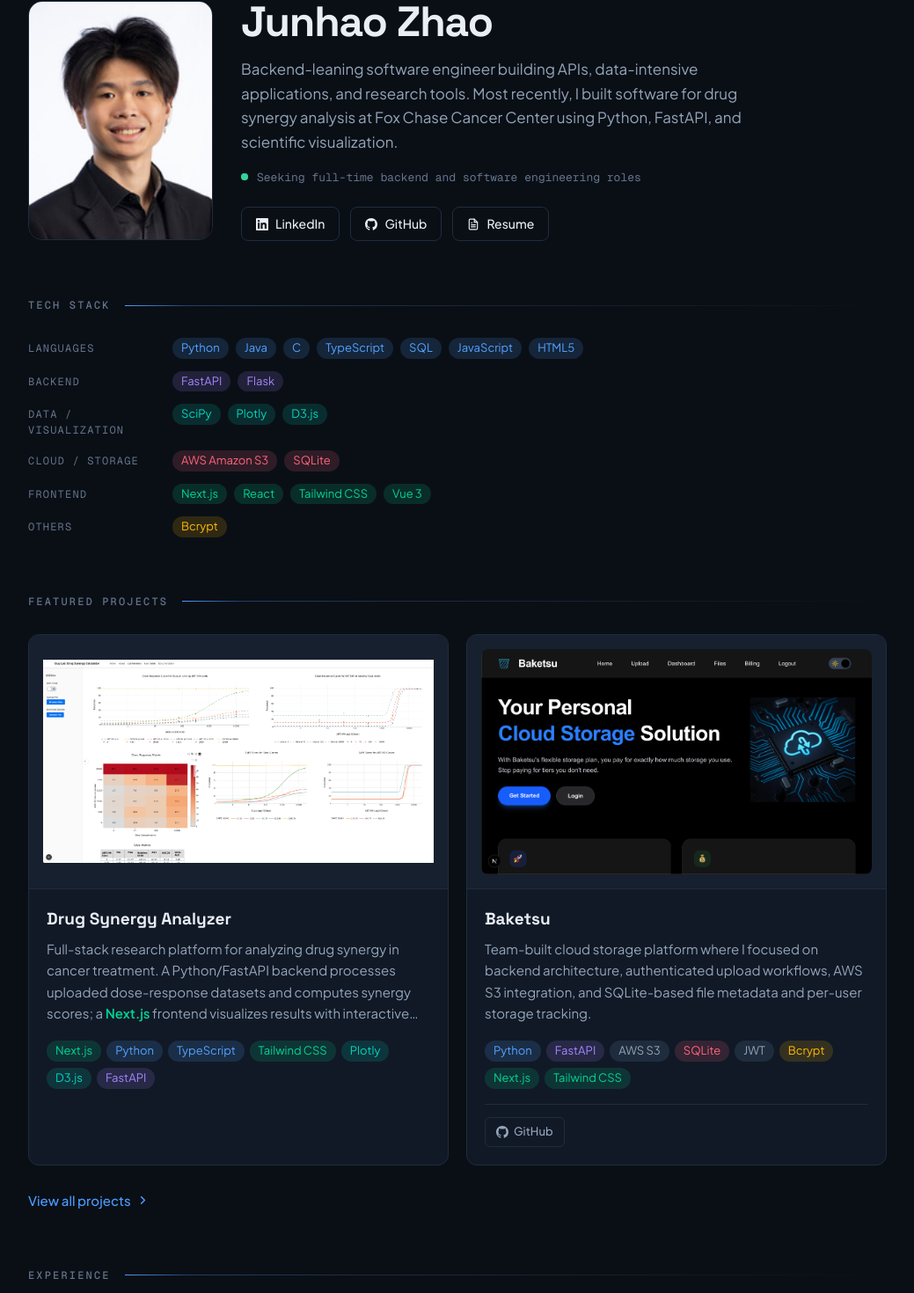
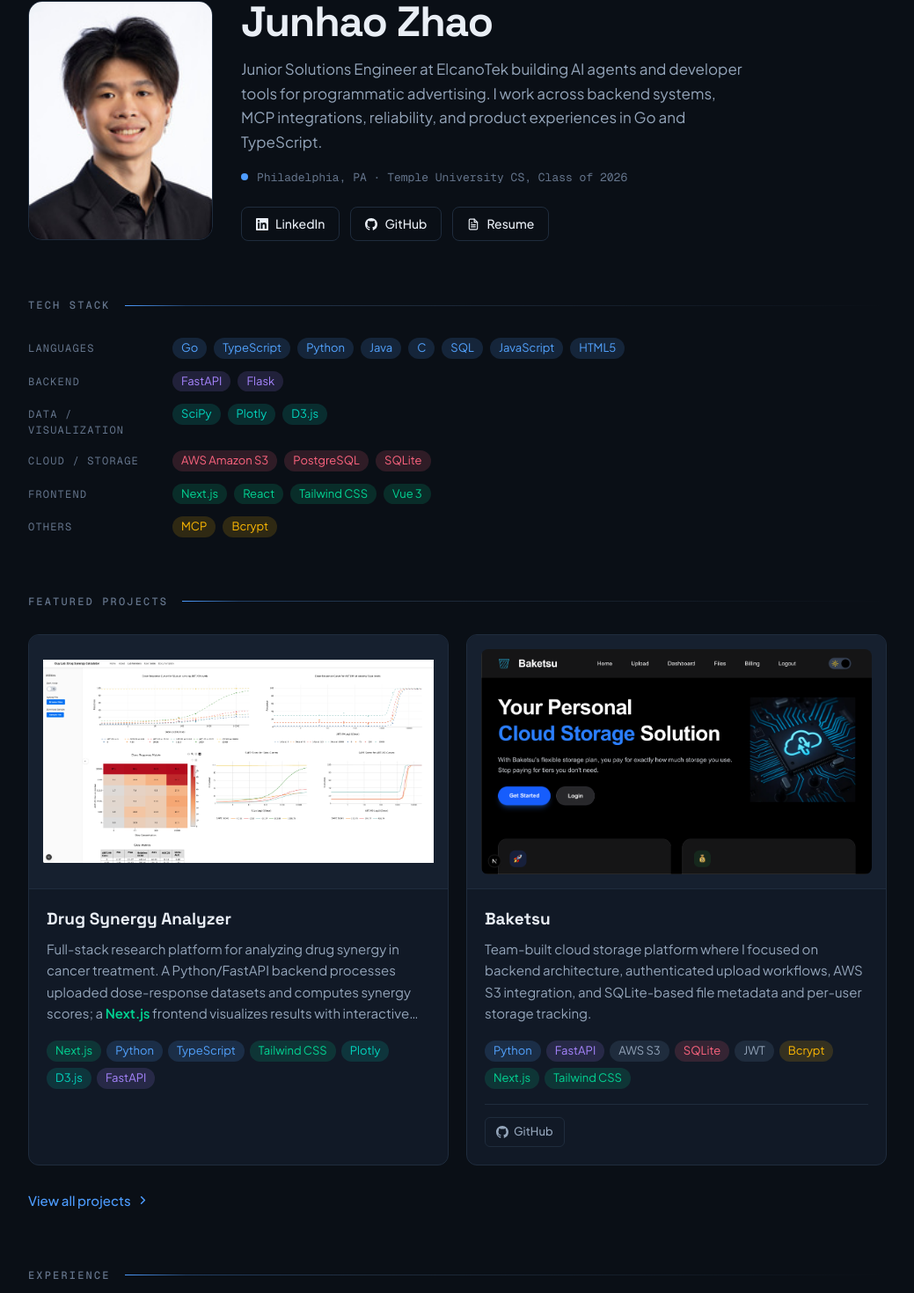
Before and after one commit to jzhao234/JunhaoZhao_Portfolio, a Next.js app: page / in a window 1280 px wide. Shown: the part 136-1606 px from the top of the page at 88% size, without its empty margins (120-1159 px from the left). Built offline with nearby package versions, Linux system fonts and the light colour scheme.

Commit message:
feat: reflect current role and education

```diff
--- a/src/app/experiences/page.tsx
+++ b/src/app/experiences/page.tsx
@@ -4,7 +4,7 @@
 
 export const metadata: Metadata = {
   title: "Experiences",
-  description: "Experience History: Fox Chase Cancer Center, Temple University, ITD-GBS",
+  description: "Experience at ElcanoTek, Fox Chase Cancer Center, Temple University, and ITD-GBS.",
 };
 
 export default function ExperiencePage() {
--- a/src/app/layout.tsx
+++ b/src/app/layout.tsx
@@ -28,18 +28,24 @@
 export const metadata: Metadata = {
   metadataBase: new URL("https://junhaozhao.com"),
   title: {
-    default: "Junhao Zhao | Software Engineer",
+    default: "Junhao Zhao | Junior Solutions Engineer",
     template: "%s | Junhao Zhao",
   },
   description:
-    "Backend-leaning software engineer building APIs, data-intensive applications, and research tools.",
+    "Junior Solutions Engineer at ElcanoTek building AI agents, developer tools, and data-intensive systems.",
   openGraph: {
-    title: "Junhao Zhao | Software Engineer",
-    description: "Projects, experience, and contact information.",
+    title: "Junhao Zhao | Junior Solutions Engineer",
+    description:
+      "Junior Solutions Engineer at ElcanoTek building AI agents, developer tools, and data-intensive systems.",
     url: "https://junhaozhao.com",
     siteName: "Junhao Zhao",
     type: "website",
-    images: [{ url: "/og.png", width: 1200, height: 630, alt: "Junhao Zhao" }],
+  },
+  twitter: {
+    card: "summary_large_image",
+    title: "Junhao Zhao | Junior Solutions Engineer",
+    description:
+      "Building AI agents, developer tools, and data-intensive systems at ElcanoTek.",
   },
   robots: {
     index: true,
@@ -54,7 +60,6 @@
   },
 };
 
-// Only facts already stated on the page — no invented titles or affiliations.
 const personSchema = {
   "@context": "https://schema.org",
   "@type": "Person",
@@ -62,7 +67,17 @@
   url: "https://junhaozhao.com",
   image: "https://junhaozhao.com/profile.jpg",
   description:
-    "Backend-leaning software engineer building APIs, data-intensive applications, and research tools.",
+    "Junior Solutions Engineer at ElcanoTek building AI agents, developer tools, and data-intensive systems.",
+  jobTitle: "Junior Solutions Engineer",
+  worksFor: {
+    "@type": "Organization",
+    name: "ElcanoTek",
+    url: "https://elcanotek.com",
+  },
+  alumniOf: {
+    "@type": "CollegeOrUniversity",
+    name: "Temple University",
+  },
   sameAs: [
     "https://www.linkedin.com/in/junhao-zhao/",
     "https://github.com/jzhao234",
--- /dev/null
+++ b/src/app/opengraph-image.tsx
@@ -0,0 +1,40 @@
+import { ImageResponse } from "next/og";
+
+export const alt = "Junhao Zhao — Junior Solutions Engineer at ElcanoTek";
+export const size = { width: 1200, height: 630 };
+export const contentType = "image/png";
+
+export default function OpenGraphImage() {
+  return new ImageResponse(
+    (
+      <div
+        style={{
+          width: "100%",
+          height: "100%",
+          display: "flex",
+          flexDirection: "column",
+          justifyContent: "space-between",
+          padding: "72px 80px",
+          color: "#E9EEF5",
+          background: "#0A0F16",
+          fontFamily: "sans-serif",
+        }}
+      >
+        <div style={{ display: "flex", alignItems: "center", color: "#7DB6FF", fontSize: 28 }}>
+          junhaozhao.com
+        </div>
+        <div style={{ display: "flex", flexDirection: "column" }}>
+          <div style={{ fontSize: 76, fontWeight: 700, letterSpacing: "-3px" }}>Junhao Zhao</div>
+          <div style={{ marginTop: 18, fontSize: 36, color: "#94A5BA" }}>
+            Junior Solutions Engineer at ElcanoTek
+          </div>
+          <div style={{ marginTop: 34, width: 140, height: 5, background: "#4D9CFF" }} />
+        </div>
+        <div style={{ display: "flex", fontSize: 26, color: "#64748B" }}>
+          AI agents · developer tools · data-intensive systems
+        </div>
+      </div>
+    ),
+    size,
+  );
+}
--- a/src/app/page.tsx
+++ b/src/app/page.tsx
@@ -49,16 +49,13 @@
             Junhao Zhao
           </h1>
           <p className="mt-4 text-[17px] text-muted leading-relaxed max-w-xl">
-            Backend-leaning software engineer building APIs, data-intensive applications, and
-            research tools. Most recently, I built software for drug synergy analysis at Fox Chase
-            Cancer Center using Python, FastAPI, and scientific visualization.
+            Junior Solutions Engineer at ElcanoTek building AI agents and developer tools for
+            programmatic advertising. I work across backend systems, MCP integrations, reliability,
+            and product experiences in Go and TypeScript.
           </p>
           <div className="mt-4 flex items-start gap-2.5 font-mono text-[13px] text-subtle">
-            <span className="relative flex h-2 w-2 flex-shrink-0 mt-[5px]">
-              <span className="absolute inline-flex h-full w-full rounded-full bg-positive opacity-60" />
-              <span className="relative inline-flex h-2 w-2 rounded-full bg-positive" />
-            </span>
-            Seeking full-time backend and software engineering roles
+            <span className="inline-flex h-2 w-2 flex-shrink-0 mt-[5px] rounded-full bg-accent" />
+            Philadelphia, PA · Temple University CS, Class of 2026
           </div>
           <div className="flex flex-wrap gap-3 mt-6">
             <GhostLink href="https://www.linkedin.com/in/junhao-zhao/" external>
@@ -231,7 +228,10 @@
             <div>
               <h3 className="font-display text-[18px] font-bold text-content">Temple University</h3>
               <p className="text-[15px] text-muted mt-0.5">
-                B.S. Computer Science · Philadelphia, PA · 2022 – Present
+                M.S. Artificial Intelligence · Beginning Fall 2026
+              </p>
+              <p className="text-[15px] text-muted mt-0.5">
+                B.S. Computer Science · Graduated May 2026
               </p>
               <p className="mt-1 text-[14px] text-subtle leading-relaxed max-w-lg">
                 Studied abroad at Temple University Japan Campus in Fall 2025
--- a/src/data/experiences.ts
+++ b/src/data/experiences.ts
@@ -1,6 +1,6 @@
 export type ExperienceType = {
   id: string;
-  logo: { src: string; alt: string };
+  logo?: { src: string; alt: string };
   title: string;
   org?: string;
   location: string;
@@ -13,6 +13,20 @@
 };
 
 export const experiences: ExperienceType[] = [
+  {
+    id: "elcanotek",
+    title: "Junior Solutions Engineer",
+    org: "ElcanoTek",
+    location: "Philadelphia, PA",
+    date: "Jun 2026 – Present",
+    bullets: [
+      "Contribute across Fleet's Go and TypeScript codebase, shipping scheduler and agent-runtime reliability work, MCP tooling, security hardening, and chat and admin UX.",
+      "Build agent-driven workflows for programmatic advertising, including deal curation and deal-health monitoring across SSP and exchange platforms.",
+    ],
+    skills: ["Go", "TypeScript", "Next.js", "PostgreSQL", "MCP"],
+    importance: 1,
+    featured: true,
+  },
   {
     id: "researcher",
     logo: { src: "/logo/Temple-Logo-T-Header.svg", alt: "Temple" },
@@ -27,7 +41,7 @@
     ],
     skills: ["Next.js", "TypeScript", "Python", "Plotly", "FastAPI"],
     link: "/projects/drug-synergy-finder",
-    importance: 1,
+    importance: 2,
     featured: true,
   },
   {
@@ -43,7 +57,7 @@
     ],
     skills: ["Vue 3", "Vite", "JavaScript", "Frontend Development", "Agile/Sprints"],
     importance: 2,
-    featured: true,
+    featured: false,
   },
   {
     id: "stem-fellow",
--- a/src/data/skills.ts
+++ b/src/data/skills.ts
@@ -32,13 +32,14 @@
 
 export const skills: SkillType[] = [
   // Languages
-  { name: "Python", category: "Language", importance: 1 },
-  { name: "Java", category: "Language", importance: 2 },
-  { name: "C", category: "Language", importance: 3 },
-  { name: "TypeScript", category: "Language", importance: 4 },
-  { name: "SQL", category: "Language", importance: 5 },
-  { name: "JavaScript", category: "Language", importance: 6 },
-  { name: "HTML5", category: "Language", importance: 7 },
+  { name: "Go", category: "Language", importance: 1 },
+  { name: "TypeScript", category: "Language", importance: 2 },
+  { name: "Python", category: "Language", importance: 3 },
+  { name: "Java", category: "Language", importance: 4 },
+  { name: "C", category: "Language", importance: 5 },
+  { name: "SQL", category: "Language", importance: 6 },
+  { name: "JavaScript", category: "Language", importance: 7 },
+  { name: "HTML5", category: "Language", importance: 8 },
 
   // Backend
   { name: "FastAPI", category: "Backend", importance: 1 },
@@ -51,7 +52,8 @@
 
   // Cloud / Storage
   { name: "AWS Amazon S3", category: "DatabaseCloud", importance: 1 },
-  { name: "SQLite", category: "DatabaseCloud", importance: 2 },
+  { name: "PostgreSQL", category: "DatabaseCloud", importance: 2 },
+  { name: "SQLite", category: "DatabaseCloud", importance: 3 },
 
   // Frontend
   { name: "Next.js", category: "Frontend", importance: 1 },
@@ -60,5 +62,6 @@
   { name: "Vue 3", category: "Frontend", importance: 4 },
 
   // Others
-  { name: "Bcrypt", category: "Others", importance: 1 },
+  { name: "MCP", category: "Others", importance: 1 },
+  { name: "Bcrypt", category: "Others", importance: 2 },
 ];
```
Also changed, not shown: 2 other files (tests, documents, lock files or other folders).
